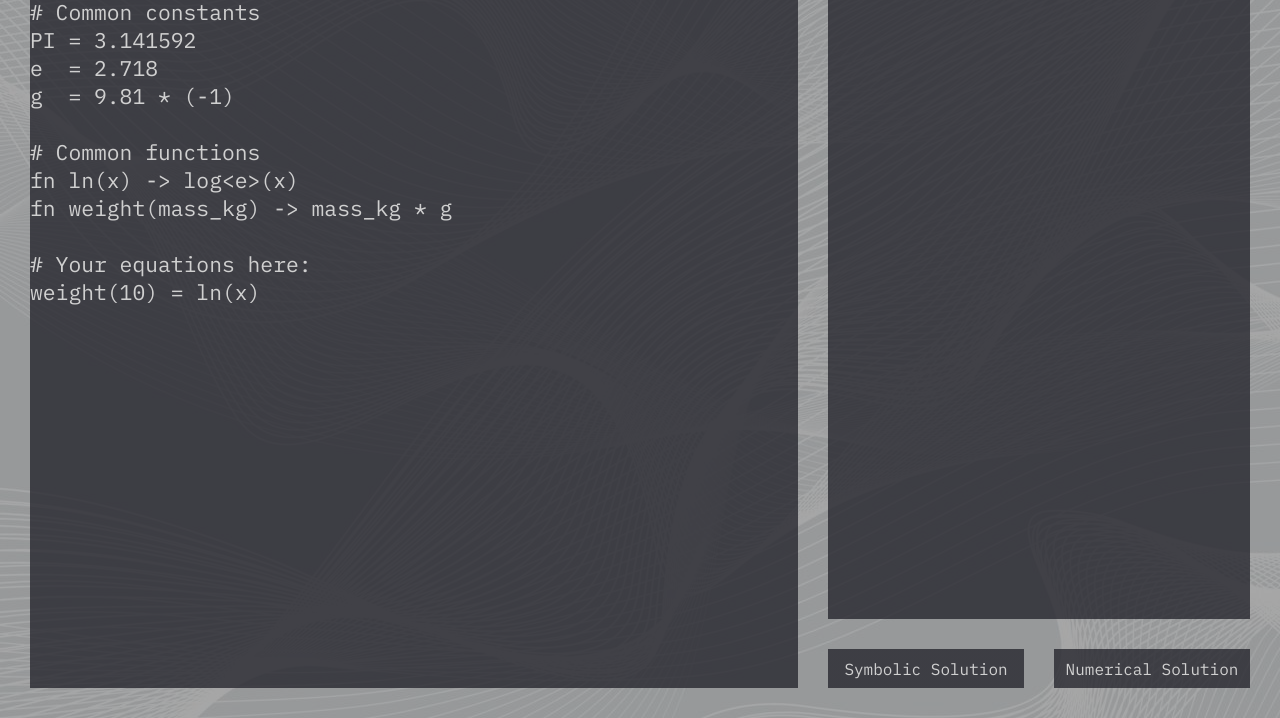
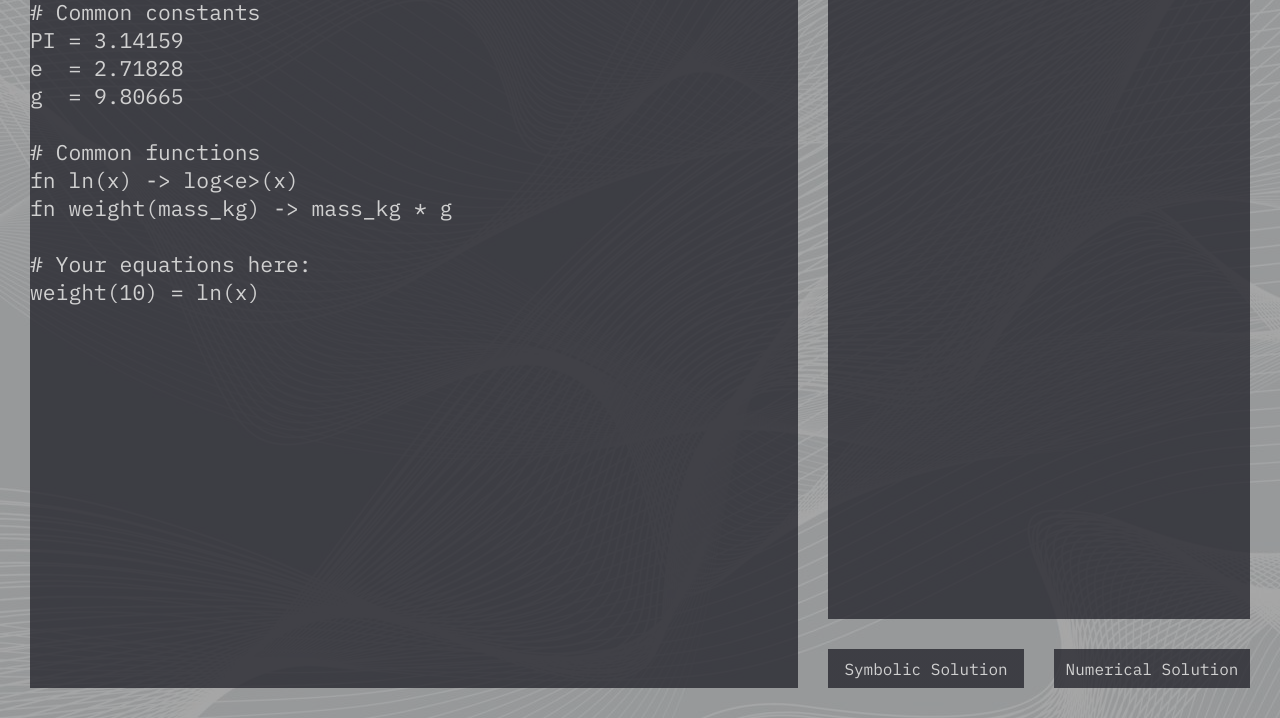
Before and after one commit to ForceOverArea/cassie, a plain HTML site: page index.html in a window 1280 px wide. Shown: the part 82-800 px from the top of the page. Drawn offline with Linux system fonts and the light colour scheme.

Commit message:
default values on page changed to 5 decimal places to match standard value for 'g' and Haskell 'Float' displayed precision

```diff
--- a/index.html
+++ b/index.html
@@ -25,9 +25,9 @@
       <div id="editor-border" class="editor-border border debug">
         <div id="editor-pane" class="editor-pane debug" contenteditable="true" spellcheck="false">
           <div># Common constants</div>
-          <div>PI = 3.141592</div>
-          <div>e&nbsp; = 2.718</div>
-          <div>g&nbsp; = 9.81 * (-1)</div>
+          <div>PI = 3.14159</div>
+          <div>e&nbsp; = 2.71828</div>
+          <div>g&nbsp; = 9.80665</div>
           <div><br></div>
           <div># Common functions</div>
           <div>fn ln(x) -&gt; log&lt;e&gt;(x)</div>
```
